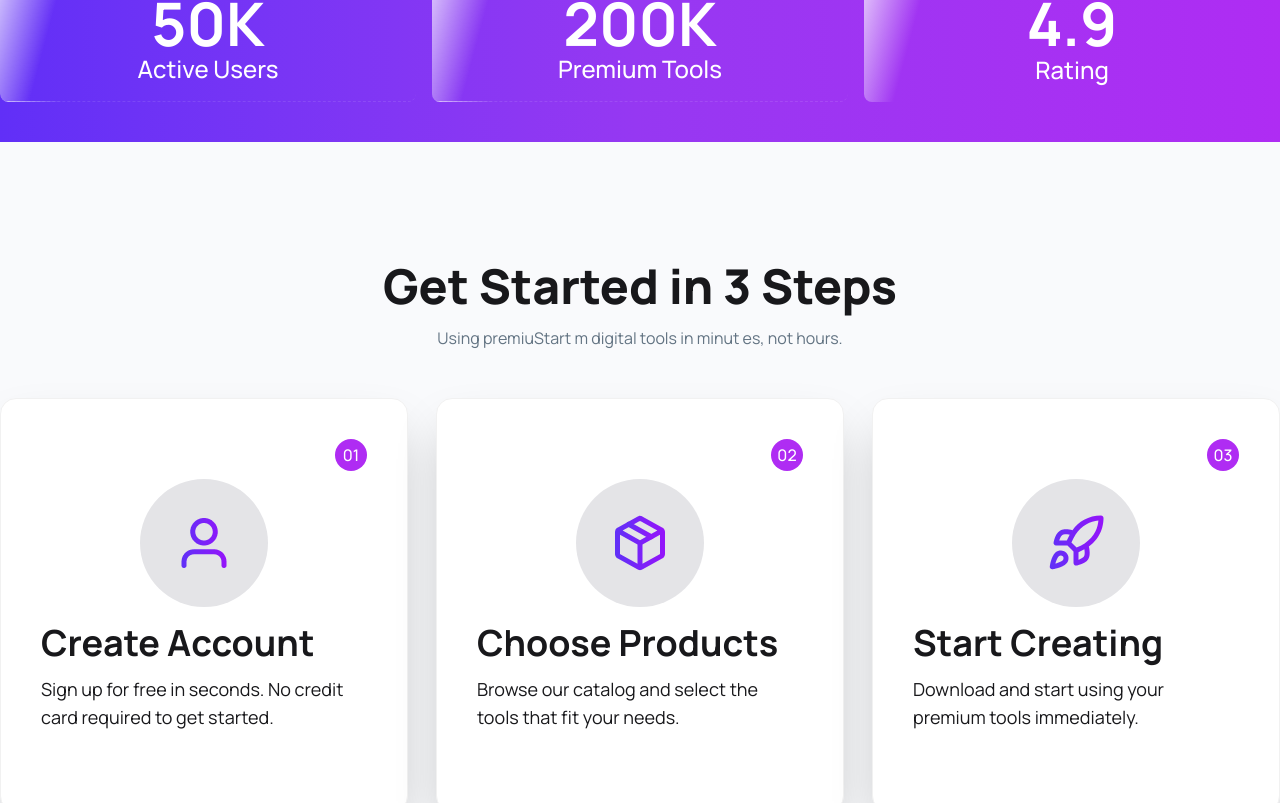
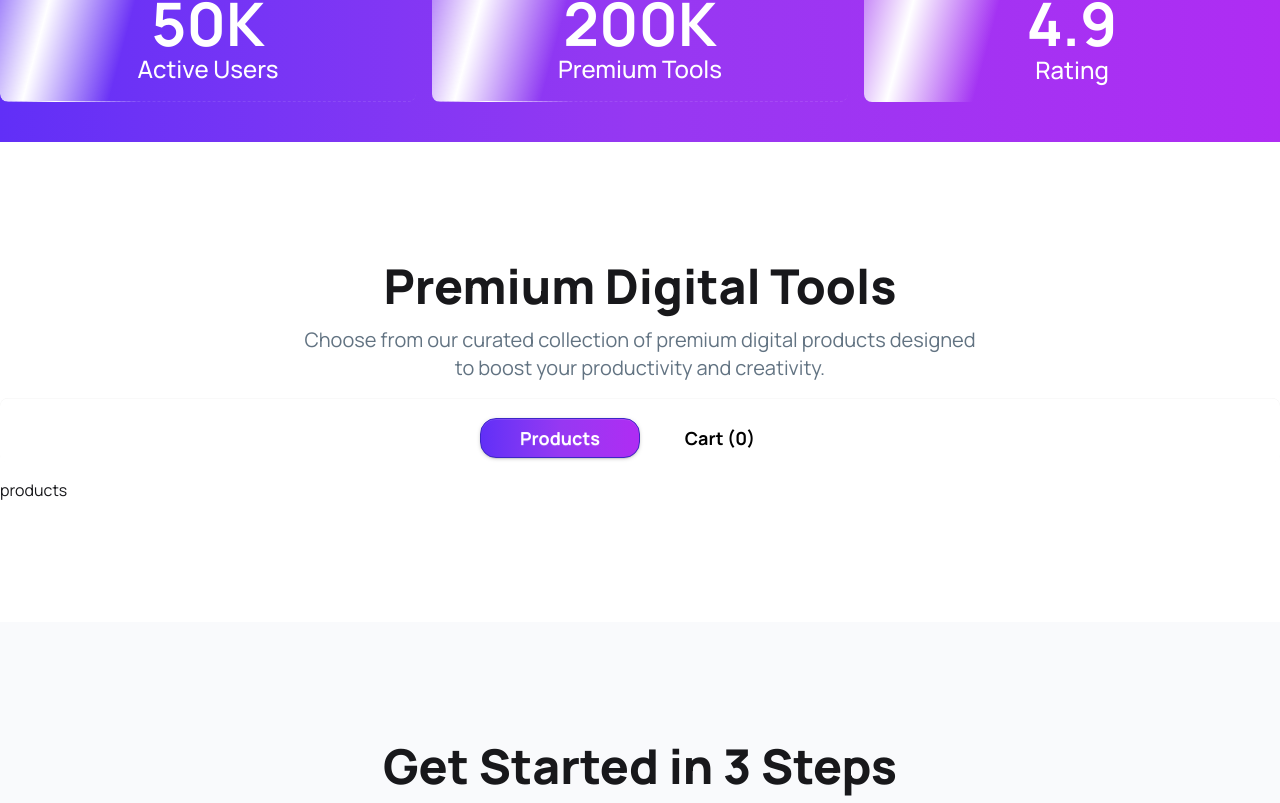
Before and after one commit to ANIK365PRO/digiTools_Platform_B13_A6, a React (Vite) app: page / in a window 1280 px wide. Shown: the part 877-1680 px from the top of the page. Built offline with nearby package versions, Linux system fonts and the light colour scheme.

Commit message:
added useState('product') in TabSection component for toogle tab btn and chage tab btn className & toogle component use activeTab === 'Products'? '' : '' by conditonaly

```diff
--- a/src/App.jsx
+++ b/src/App.jsx
@@ -8,6 +8,15 @@ import StepsSection from './Components/StepsSection/StepsSection'
 import TabSection from './Components/TabSection/TabSection'
 import WorkflowSection from './Components/WorkflowScetion/WorkflowSection'
 
+
+const getProductsData = async() => {
+    const res = await fetch('/products.json')
+    return res.json()
+}
+const productsPromise = getProductsData()
+
+
+
 function App() {
 
   return (
@@ -15,7 +24,7 @@ function App() {
     <NavBar></NavBar>
     <Banner></Banner>
     <Status></Status>
-    {/* <TabSection></TabSection> */}
+    <TabSection productsPromise={productsPromise}></TabSection>
     <StepsSection></StepsSection>
     <PricingSection></PricingSection>
     {/* <WorkflowSection></WorkflowSection> */}
--- a/src/Components/PricingSection/PricingSection.jsx
+++ b/src/Components/PricingSection/PricingSection.jsx
@@ -15,7 +15,7 @@ const PricingSection = () => {
         <div className='py-16 md:py-20 lg:py-30 max-w-7xl mx-auto '>
             <section className='space-y-4 text-center'>
                 <h3 className=' text-3xl lg:text-5xl font-extrabold '>Simple, Transparent Pricing</h3>
-                <p className='text-[#627382FF]'>Choose the plan that fits your needs. Upgrade or downgrade anytime.</p>
+                <p className='text-[#627382FF] text-xl'>Choose the plan that fits your needs. Upgrade or downgrade anytime.</p>
             </section>
 
             <section className='mt-10 px-5 lg:px-0 grid md:grid-cols-3 gap-7'>
@@ -39,7 +39,7 @@ const PricingSection = () => {
 
 
                             {
-                                pricingCard.features.map(feature =><li>
+                                pricingCard.features.map((feature, index )=><li key={index}>
                                     <svg xmlns="http://www.w3.org/2000/svg" className="size-4 me-2 inline-block text-success" fill="none" viewBox="0 0 24 24" stroke="currentColor"><path strokeLinecap="round" strokeLinejoin="round" strokeWidth="2" d="M5 13l4 4L19 7" /></svg>
                                      <span>{feature}</span>
                                 </li>
--- a/src/Components/StepsSection/StepsSection.jsx
+++ b/src/Components/StepsSection/StepsSection.jsx
@@ -6,7 +6,7 @@ const StepsSection = () => {
         <div className='bg-[#f9fafc] py-16 md:py-20  lg:py-30'>
             <section className='max-w-7xl mx-auto space-y-4 text-center px-5 lg:px-0 '>
                 <h3 className=' text-3xl lg:text-5xl font-extrabold '>Get Started in 3 Steps</h3>
-                <p className='text-[#627382FF]'>Using premiuStart m digital tools in minut es, not hours.</p>
+                <p className='text-[#627382FF] text-xl'>Using premium Start digital tools in minutes, not hours.</p>
             </section>
 
 
--- a/src/Components/TabSection/CartContainer/CartContainer.jsx
+++ b/src/Components/TabSection/CartContainer/CartContainer.jsx
@@ -0,0 +1,11 @@
+import React from 'react';
+
+const CartContainer = () => {
+    return (
+        <div>
+            cart
+        </div>
+    );
+};
+
+export default CartContainer;
--- a/src/Components/TabSection/ProductsCard/ProductsCard.jsx
+++ b/src/Components/TabSection/ProductsCard/ProductsCard.jsx
@@ -0,0 +1,11 @@
+import React from 'react';
+
+const ProductsCard = () => {
+    return (
+        <div>
+            products
+        </div>
+    );
+};
+
+export default ProductsCard;
--- a/src/Components/TabSection/TabSection.jsx
+++ b/src/Components/TabSection/TabSection.jsx
@@ -1,19 +1,55 @@
-import React from 'react';
+import React, { use, useState } from 'react';
+import ProductsCard from './ProductsCard/ProductsCard';
+import CartContainer from './CartContainer/CartContainer';
 
-const TabSection = () => {
+const TabSection = ({productsPromise}) => {
+    const productsData = use(productsPromise)
+    console.log(productsData)
+
+    const [activeTab, setActiveTab] = useState('Products')
+    const handleActiveTab = (tab) => {
+        setActiveTab(tab)
+    }
+
     return (
         <div>
-             <div className='flex flex-col gap-4'>
-                                <p className='text-[#4F39F6] font-medium text-lg bg-[#E1E7FF] py-2 px-6 w-fit rounded-3xl'>New: AI-Powered Tools Available</p>
-                                <h1 className='font-bold text-6xl'>Supercharge Your? Digital Workflow</h1>
-                                <p className='text-4'>Access premium AI tools, design assets, templates, and productivity <br />
-                                software—all in one place. Start creating faster today. <br />
-                                Explore Products</p>
-                                <div className='space-x-4'>
-                                    <button className='bg-[#4F39F6] btn text-white font-bold tex-lg rounded-3xl'>Explore Products</button>
-                                    <button className='btn font-bold tex-lg rounded-3xl'> Watch Demo</button>
-                                </div>
-                            </div>
+             <div className='max-w-7xl mx-auto py-16 md:py-20 lg:py-30 px-5 lg:px-0  flex flex-col gap-4'>
+                <section className='space-y-4 text-center'>
+                    <h3 className=' text-3xl lg:text-5xl font-extrabold '>Premium Digital Tools</h3>
+
+                    <p className='text-[#627382FF] text-xl'>Choose from our curated collection of premium digital products designed <br />
+                    to boost your productivity and creativity.</p>
+
+                    {/* name of each tab group should be unique */}
+                    <div className="tabs tabs-box bg-transparent justify-center pt-5">
+                        <input
+                         type="radio"
+                         name="my_tabs_1"
+                         className={`tab text-lg font-bold text-black w-40 rounded-2xl border ${activeTab === 'Products' && 'btn bg-linear-to-r from-[#612ff7] via-[#9638F2] vai-[#831EF9] to-[#AF2CF3] text-white'}`}
+                         aria-label="Products"
+                         onClick={()=> handleActiveTab('Products')}
+                         defaultChecked/>
+                        <input
+                         type="radio"
+                         name="my_tabs_1"
+                         className={`tab text-lg font-bold text-black w-40 rounded-2xl border ${activeTab === 'Cart' && 'btn bg-linear-to-r from-[#612ff7] via-[#9638F2] vai-[#831EF9] to-[#AF2CF3] text-white'}`}
+                         aria-label="Cart (0)"
+                          onClick={()=> handleActiveTab('Cart')} />
+
+                    </div>
+                </section>
+                <section>
+
+                    {
+                        activeTab === "Products" ?
+                        <ProductsCard></ProductsCard> :
+                        <CartContainer></CartContainer>
+                    }
+
+
+
+                </section>
+            </div>
         </div>
     );
 };
```
